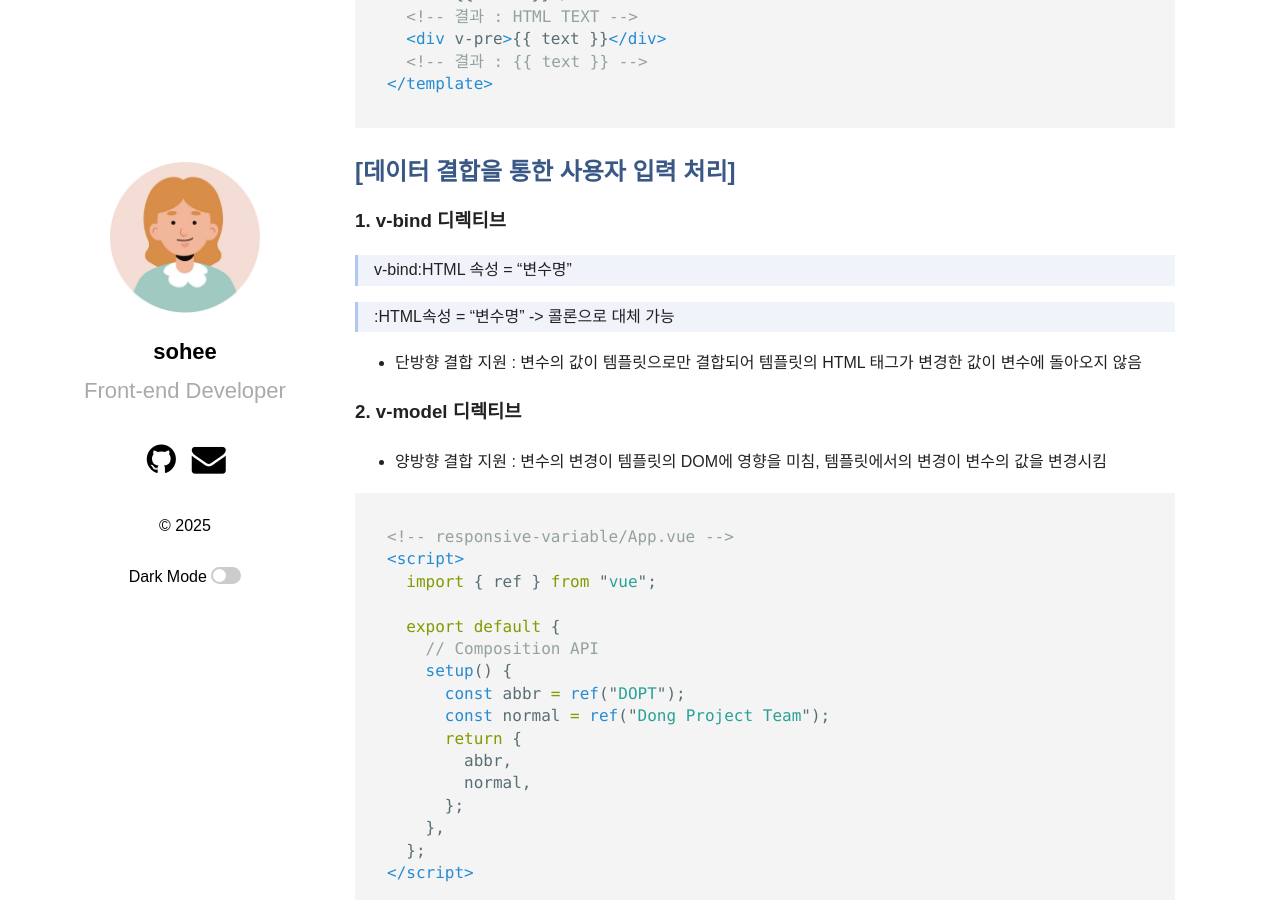
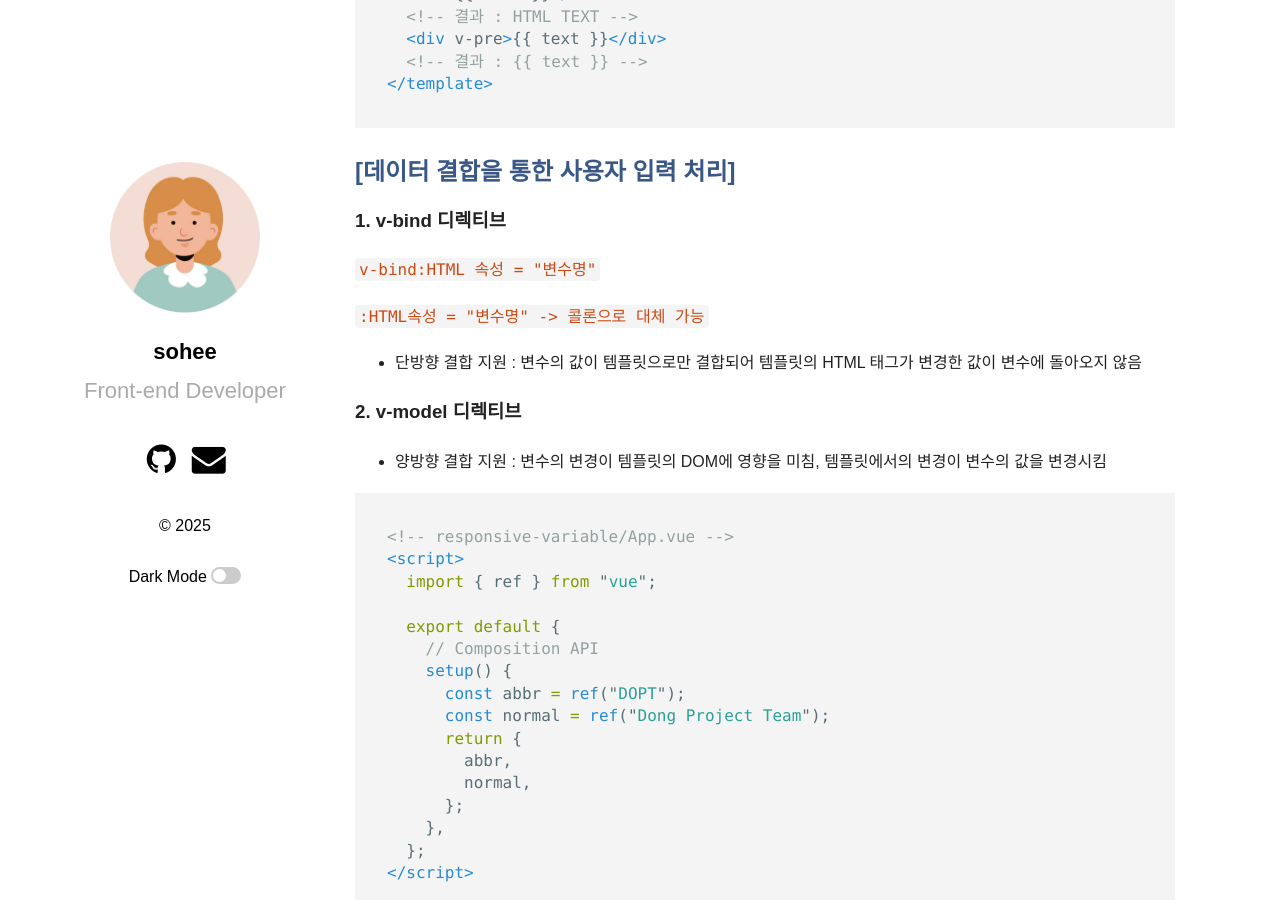
Before and after one commit to shkim00216/shkim00216.github.io, a Jekyll site: the page built from _posts/2025-10-01-vue2.md, in a window 1280 px wide and 900 px high, scrolled down 6729 px. Built offline with Jekyll 4.4.1, drawn with Linux system fonts in a browser that asks for light colours; some web fonts are replaced.

Commit message:
Update 2025-10-01-vue2.md

```diff
--- a/_posts/2025-10-01-vue2.md
+++ b/_posts/2025-10-01-vue2.md
@@ -272,9 +272,9 @@
 
 ### 1. v-bind 디렉티브
 
-> v-bind:HTML 속성 = "변수명"
+`v-bind:HTML 속성 = "변수명"`
 
-> :HTML속성 = "변수명" -> 콜론으로 대체 가능
+`:HTML속성 = "변수명" -> 콜론으로 대체 가능`
 
 - 단방향 결합 지원 : 변수의 값이 템플릿으로만 결합되어 템플릿의 HTML 태그가 변경한 값이 변수에 돌아오지 않음
 
@@ -326,11 +326,22 @@
 
 - 변수의 값을 변경할 수 있는 수식어
 
-|           |                                                                                                                                                               |
-| :-------: | ------------------------------------------------------------------------------------------------------------------------------------------------------------- |
-|  `.lazy`  | v-model 디렉티브의 변수는 input이라는 이벤트와 동기화되어 있음<br>값의 입력과 동시에 값이 변경<br>lazy 수식어 사용 시 changed 이벤트와 동기화되어 값이 변경됨 |
-| `.number` | 넘어오는 값을 자동으로 숫자로 타입변경                                                                                                                        |
-|  `.trim`  | 값의 좌우 여백을 잘라냄                                                                                                                                       |
+<table>
+  <tbody>
+    <tr>
+      <td><code class="language-plaintext highlighter-rouge">.lazy</code></td>
+      <td>v-model 디렉티브의 변수는 input이라는 이벤트와 동기화되어 있음<br>값의 입력과 동시에 값이 변경<br>lazy 수식어 사용 시 changed 이벤트와 동기화되어 값이 변경됨</td>
+    </tr>
+    <tr>
+      <td><code class="language-plaintext highlighter-rouge">.number</code></td>
+      <td>넘어오는 값을 자동으로 숫자로 타입변경</td>
+    </tr>
+    <tr>
+      <td><code class="language-plaintext highlighter-rouge">.trim</code></td>
+      <td>값의 좌우 여백을 잘라냄</td>
+    </tr>
+  </tbody>
+</table>
 
 #### 💡 사용자 수식어 만드는 방법
 
```
